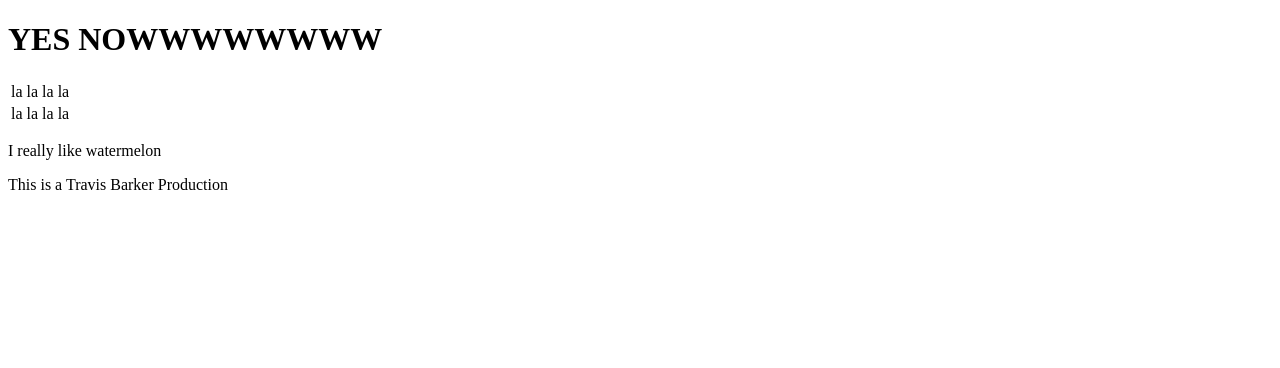
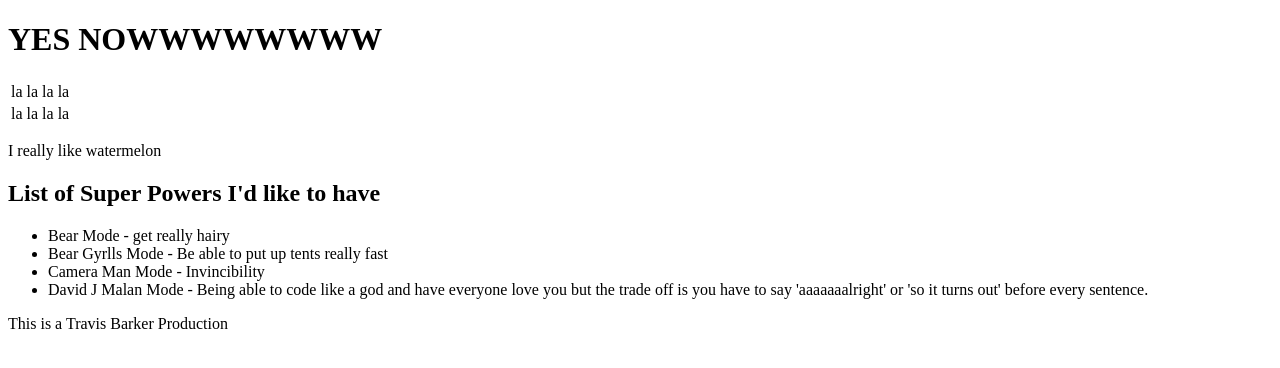
Before and after one commit to shellycs50/test-repo, a plain HTML site: page index.html in a window 1280 px wide. Drawn offline with Linux system fonts and the light colour scheme.

Commit message:
Added list of Superpowers

```diff
--- a/index.html
+++ b/index.html
@@ -6,4 +6,11 @@
     <tr><td>la</td><td>la</td><td>la</td><td>la</td></tr>
 </table>
 <p>I really like watermelon</p>
+<h2>List of Super Powers I'd like to have</h2>
+<ul>
+    <li>Bear Mode - get really hairy</li>
+    <li>Bear Gyrlls Mode - Be able to put up tents really fast</li>
+    <li>Camera Man Mode - Invincibility </li>
+    <li>David J Malan Mode - Being able to code like a god and have everyone love you but the trade off is you have to say 'aaaaaaalright' or 'so it turns out' before every sentence. </li>
+</ul>
 <div class="footer">This is a Travis Barker Production</div>
```
